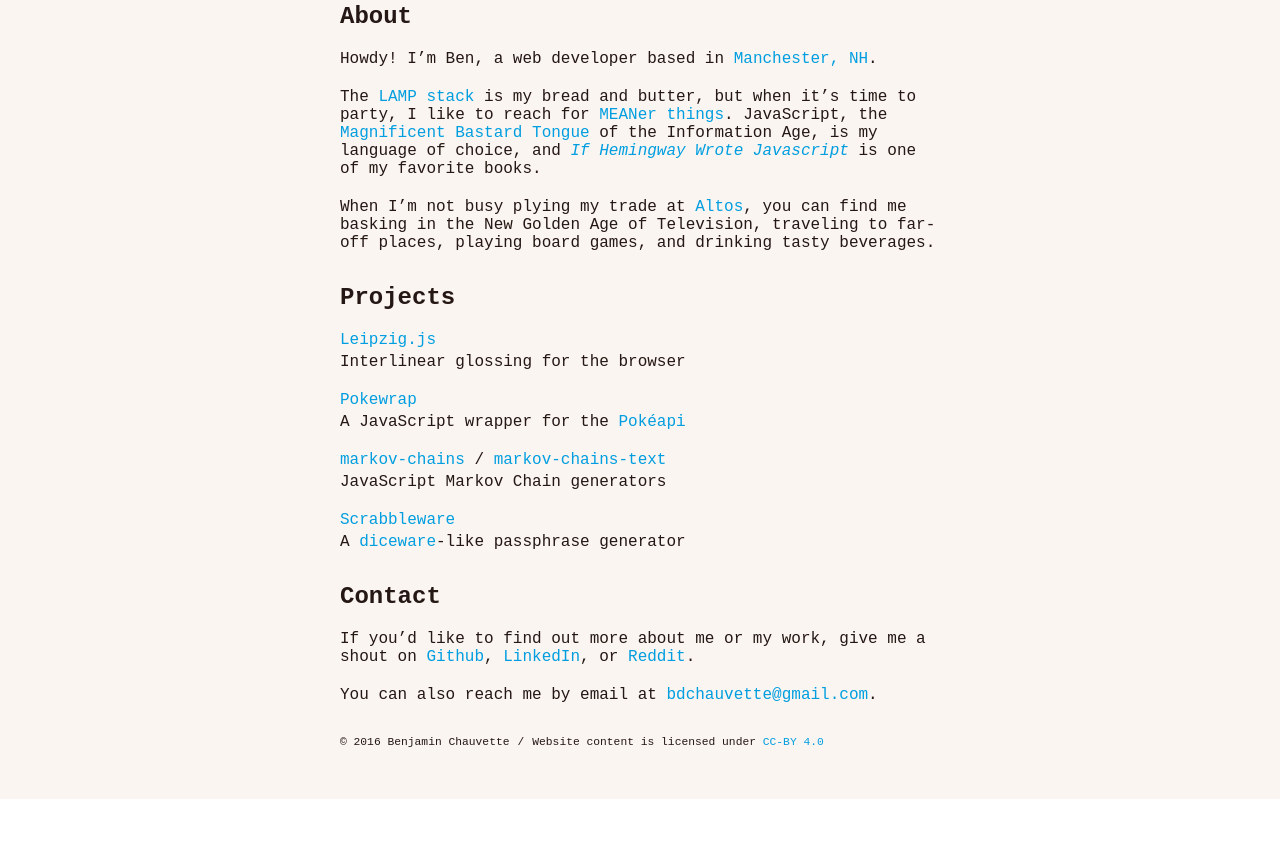
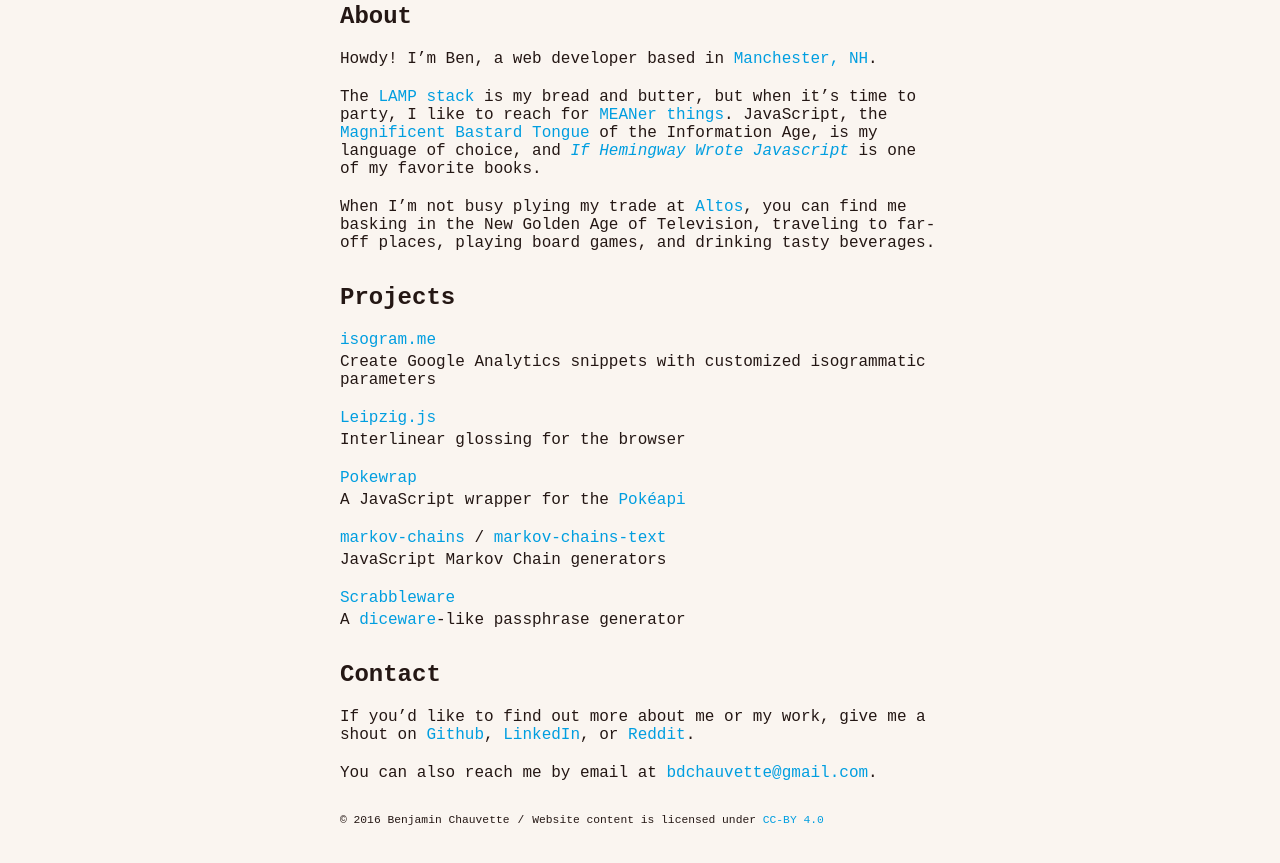
Before and after one commit to bdchauvette/bdchauvette.github.io, a website: page index.html in a window 1280 px wide. Shown: the part 866-1729 px from the top of the page. Before the commit the page ends 1665 px from the top, so only its background shows below. Drawn offline with Linux system fonts and the light colour scheme.

Commit message:
Add isogram.me to list of projects

```diff
--- a/index.html
+++ b/index.html
@@ -34,6 +34,8 @@
     <section class="projects">
       <h2 class="section-title">Projects</h2>
       <dl>
+        <dt class="project-title"><a href="http://isogram.me">isogram.me</a></dt>
+        <dd class="project-description">Create Google Analytics snippets with customized isogrammatic parameters</dd>
         <dt class="project-title"><a href="https://bdchauvette.github.io/leipzig.js">Leipzig.js</a></dt>
         <dd class="project-description">Interlinear glossing for the browser</dd>
         <dt class="project-title"><a href="https://github.com/bdchauvette/pokewrap">Pokewrap</a></dt>
```
